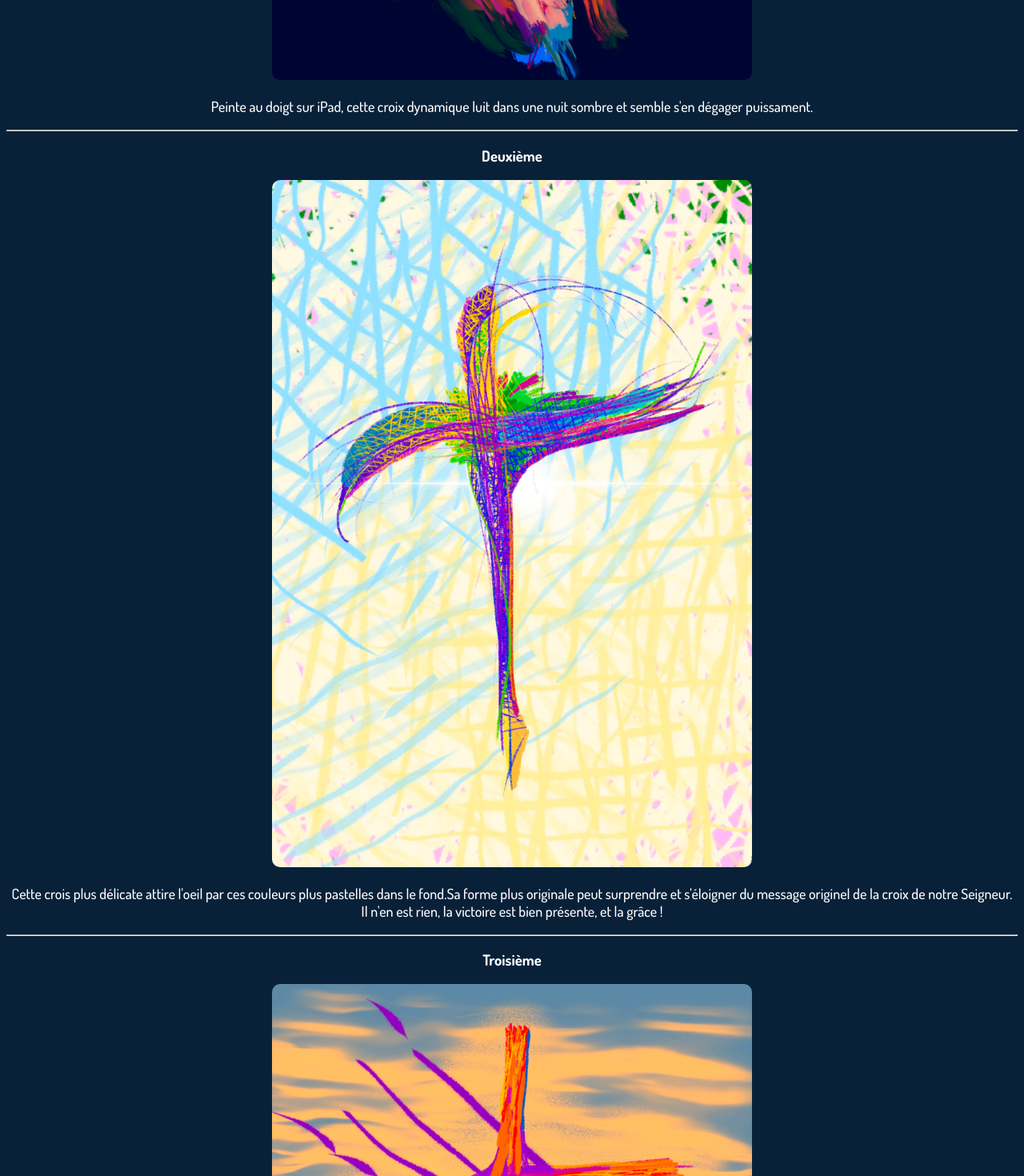
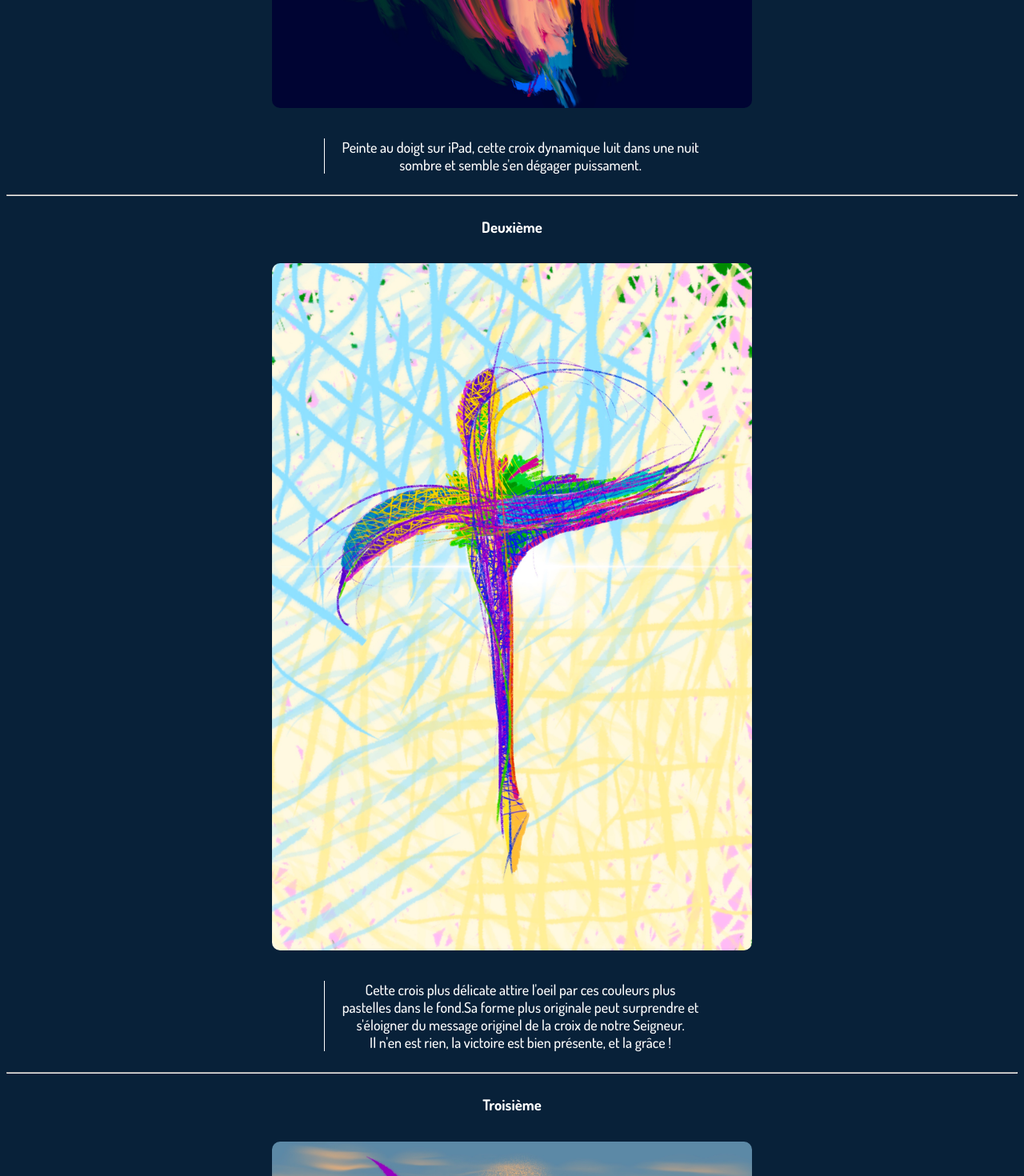
Before and after one commit to jmcob/jmxi.art, a Vue app: page /cross in a window 1280 px wide. Shown: the part 1080-2550 px from the top of the page at 80% size. Built offline with nearby package versions, Linux system fonts and the light colour scheme.

Commit message:
commentaires de croix

```diff
--- a/src/views/CrossView.vue
+++ b/src/views/CrossView.vue
@@ -11,7 +11,7 @@
       <figure>
         <img src="../assets/cross/IMG_0038.jpeg" alt="croix glorieuse" />
       </figure>
-      <p>
+      <p class="description">
         Peinte au doigt sur iPad, cette croix dynamique luit dans une nuit
         sombre et semble s'en dégager puissament.
       </p>
@@ -22,7 +22,7 @@
       <figure>
         <img src="../assets/cross/IMG_0026.jpeg" alt="croix glorieuse" />
       </figure>
-      <p>
+      <p class="description">
         Cette crois plus délicate attire l'oeil par ces couleurs plus pastelles
         dans le fond.Sa forme plus originale peut surprendre et s'éloigner du
         message originel de la croix de notre Seigneur.
@@ -36,7 +36,7 @@
       <figure>
         <img src="../assets/cross/IMG_0027.jpeg" alt="croix glorieuse" />
       </figure>
-      <p>
+      <p class="description">
         On sent ici un coucher de soleil sur un monde qui a souffert de la
         chaleur. Cette croix qui à l'origine s'appelait "Metroïd" en référence
         au jeu de Nintendo dégage montre bien puissance et règne sur les
@@ -54,7 +54,7 @@
           alt="croix glorieuse"
         />
       </figure>
-      <p>
+      <p class="description">
         Une croix pixellisée par un logiciel, d'abord déssinée à la main. Le
         contraste ne fait que faire ressortir cette forme élancée
       </p>
@@ -75,7 +75,6 @@
       <figure>
         <img src="../assets/cross/IMG_0001.jpeg" alt="croix glorieuse" />
       </figure>
-      <p>Distingue t'on ici encore une croix ?</p>
     </div>
   </article>
   <hr />
@@ -85,6 +84,7 @@
       <figure>
         <img src="../assets/cross/IMG_0005.jpeg" alt="croix glorieuse" />
       </figure>
+      <p class="description">Distingue t'on ici encore une croix ?</p>
     </div>
     <hr />
     <div class="card">
@@ -92,7 +92,9 @@
       <figure>
         <img src="../assets/cross/IMG_0017.jpeg" alt="croix glorieuse" />
       </figure>
-      <p>Sur le tableau de contact de la chapelle d'adoration, à Bordeaux</p>
+      <p class="description">
+        Sur le tableau de contact de la chapelle d'adoration, à Bordeaux
+      </p>
     </div>
     <hr />
     <div class="card">
@@ -100,7 +102,7 @@
       <figure>
         <img src="../assets/cross/IMG_0019.png" alt="croix glorieuse" />
       </figure>
-      <p>Page de garde d'"Amour".</p>
+      <p class="description">Page de garde d'"Amour".</p>
     </div>
   </article>
   <hr />
@@ -110,7 +112,9 @@
       <figure>
         <img src="../assets/cross/IMG_0028.jpeg" alt="croix glorieuse" />
       </figure>
-      <p>Une impression de terre battue, une légèreté, une joie.</p>
+      <p class="description">
+        Une impression de terre battue, une légèreté, une joie.
+      </p>
     </div>
     <hr />
     <div class="card">
@@ -125,7 +129,9 @@
       <figure>
         <img src="../assets/cross/IMG_0051.png" alt="croix glorieuse" />
       </figure>
-      <p>Jésus est aussi la pour sauver nos côtés tordus.</p>
+      <p class="description">
+        Jésus est aussi la pour sauver nos côtés tordus.
+      </p>
     </div>
   </article>
   <hr />
@@ -199,4 +205,15 @@ img {
   width: 80vw;
   max-width: 600px;
 }
+.card {
+  display: flex;
+  flex-direction: column;
+  align-items: center;
+}
+.description {
+  border-left: 1px solid white;
+  width: 50%;
+  max-width: 450px;
+  padding-left: 20px;
+}
 </style>
```
